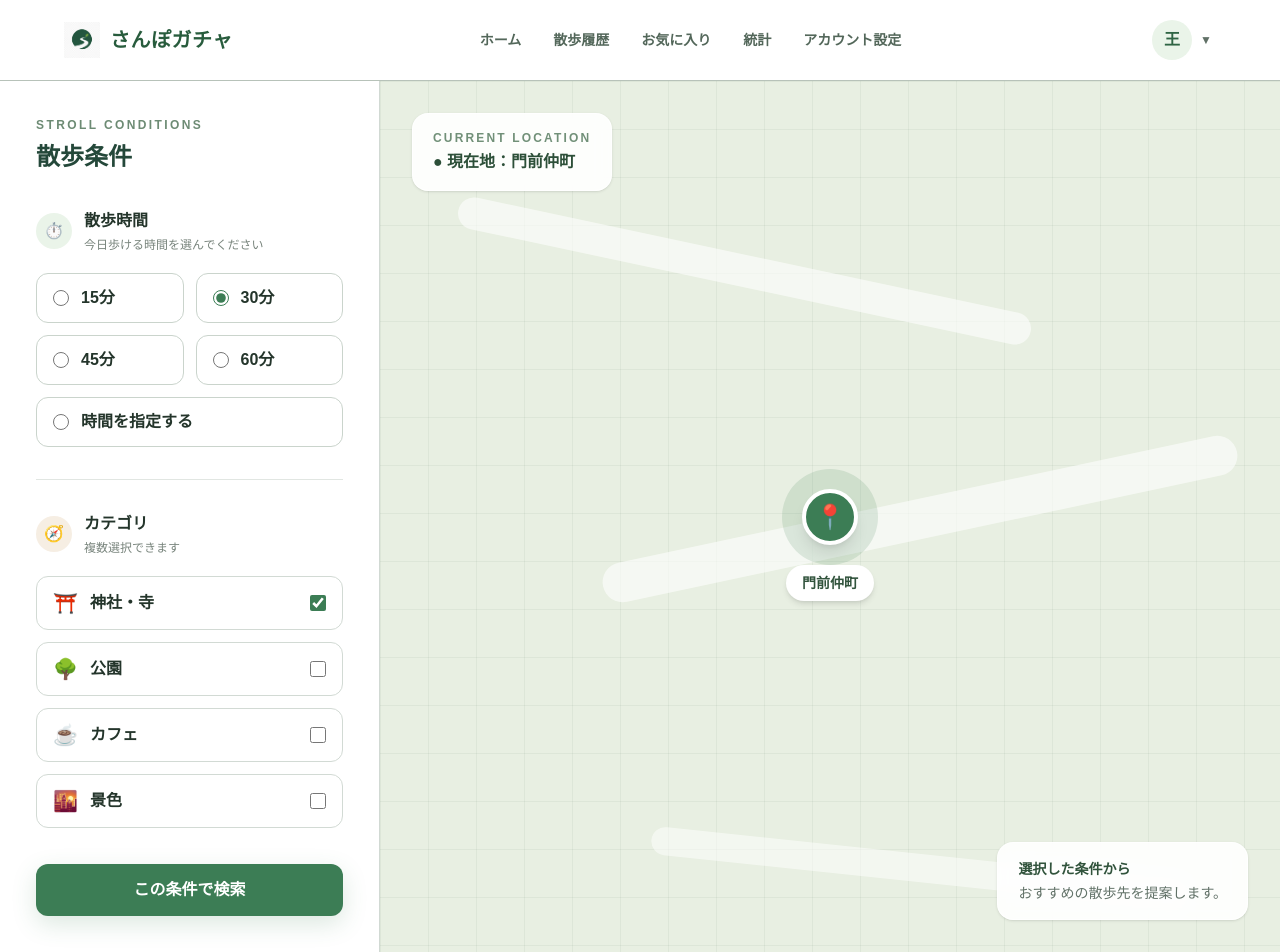
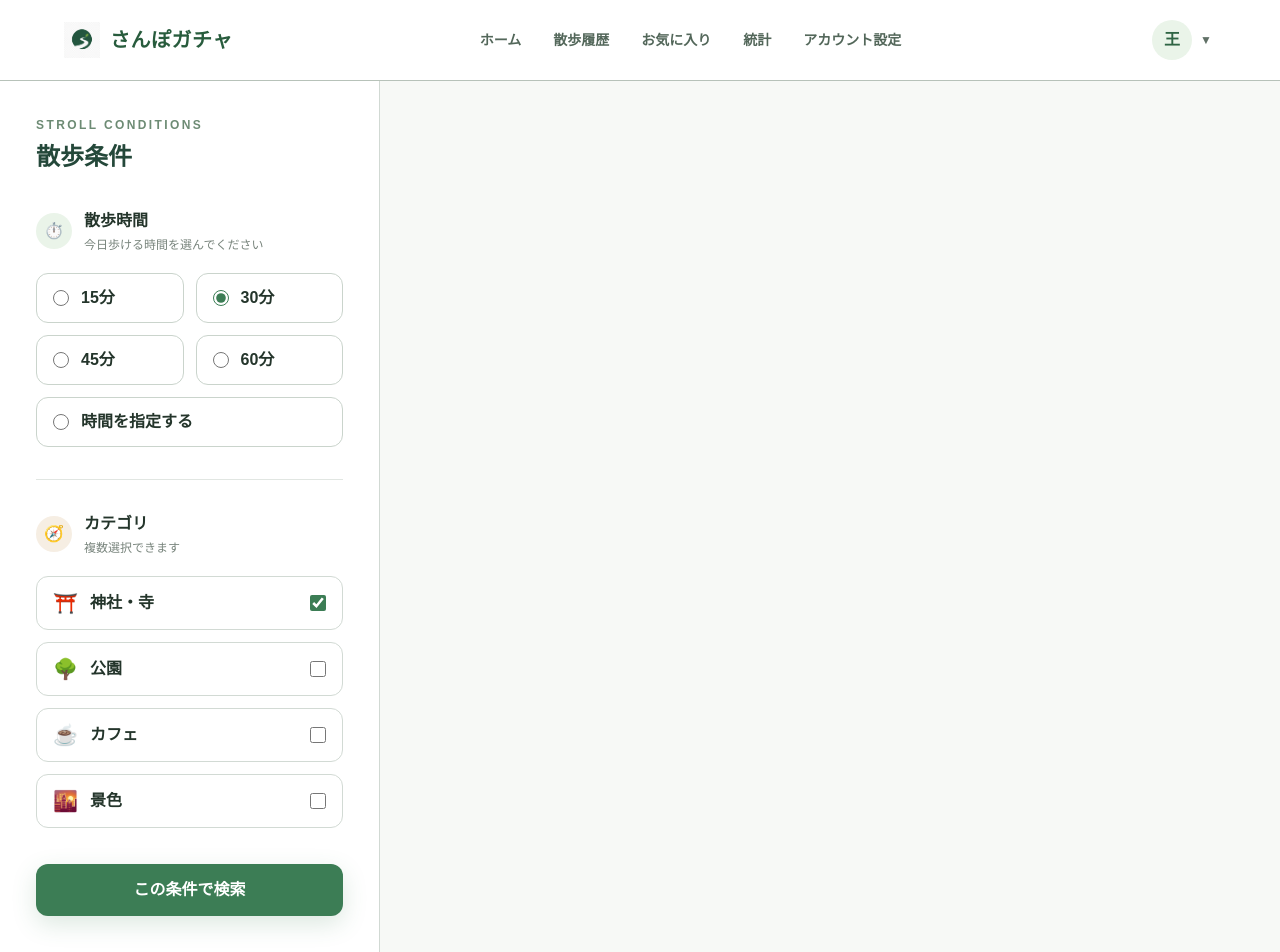
Before and after one commit to study-basic-hackathon/sanpo-gacha, a Next.js app: page /search-stroll in a window 1280 px wide. Built offline with nearby package versions, Linux system fonts and the light colour scheme.

Commit message:
検索画面の地図の削除

```diff
--- a/src/app/(private)/search-stroll/page.tsx
+++ b/src/app/(private)/search-stroll/page.tsx
@@ -21,9 +21,7 @@ export default function SearchStrollPage() {
             STROLL CONDITIONS
           </p>
 
-          <h1 className="mt-2 text-2xl font-bold text-[#24483a]">
-            散歩条件
-          </h1>
+          <h1 className="mt-2 text-2xl font-bold text-[#24483a]">散歩条件</h1>
 
           <section className="mt-9">
             <div className="flex items-center gap-3">
@@ -86,9 +84,7 @@ export default function SearchStrollPage() {
 
               <div>
                 <h2 className="font-bold">カテゴリ</h2>
-                <p className="mt-1 text-xs text-[#78847c]">
-                  複数選択できます
-                </p>
+                <p className="mt-1 text-xs text-[#78847c]">複数選択できます</p>
               </div>
             </div>
 
@@ -123,62 +119,6 @@ export default function SearchStrollPage() {
             この条件で検索
           </Link>
         </aside>
-
-        <section className="relative min-h-[650px] overflow-hidden bg-[#e8efe2]">
-          <div
-            aria-hidden="true"
-            className="absolute inset-0 opacity-70"
-            style={{
-              backgroundImage:
-                "linear-gradient(rgba(109,139,116,0.13) 1px, transparent 1px), linear-gradient(90deg, rgba(109,139,116,0.13) 1px, transparent 1px)",
-              backgroundSize: "48px 48px",
-            }}
-          />
-
-          <div
-            aria-hidden="true"
-            className="absolute left-[8%] top-[20%] h-8 w-[65%] rotate-12 rounded-full bg-white/60"
-          />
-
-          <div
-            aria-hidden="true"
-            className="absolute right-[4%] top-[48%] h-10 w-[72%] -rotate-12 rounded-full bg-white/60"
-          />
-
-          <div
-            aria-hidden="true"
-            className="absolute bottom-[8%] left-[30%] h-7 w-[60%] rotate-6 rounded-full bg-white/50"
-          />
-
-          <div className="absolute left-8 top-8 rounded-2xl border border-white/80 bg-white/90 px-5 py-4 shadow-sm backdrop-blur">
-            <p className="text-xs font-semibold tracking-[0.18em] text-[#719078]">
-              CURRENT LOCATION
-            </p>
-
-            <p className="mt-1 font-bold text-[#2c4f38]">
-              ● 現在地：門前仲町
-            </p>
-          </div>
-
-          <div className="absolute left-1/2 top-1/2 -translate-x-1/2 -translate-y-1/2">
-            <div className="relative flex h-24 w-24 items-center justify-center rounded-full bg-[#3c7d55]/15">
-              <div className="flex h-14 w-14 items-center justify-center rounded-full border-4 border-white bg-[#3c7d55] text-2xl text-white shadow-lg">
-                📍
-              </div>
-
-              <span className="absolute -bottom-9 whitespace-nowrap rounded-full bg-white px-4 py-2 text-sm font-bold text-[#31533c] shadow-md">
-                門前仲町
-              </span>
-            </div>
-          </div>
-
-          <div className="absolute bottom-8 right-8 rounded-2xl border border-white/80 bg-white/90 px-5 py-4 text-sm text-[#627268] shadow-sm backdrop-blur">
-            <p className="font-semibold text-[#31533c]">
-              選択した条件から
-            </p>
-            <p className="mt-1">おすすめの散歩先を提案します。</p>
-          </div>
-        </section>
       </div>
     </main>
   );
```
